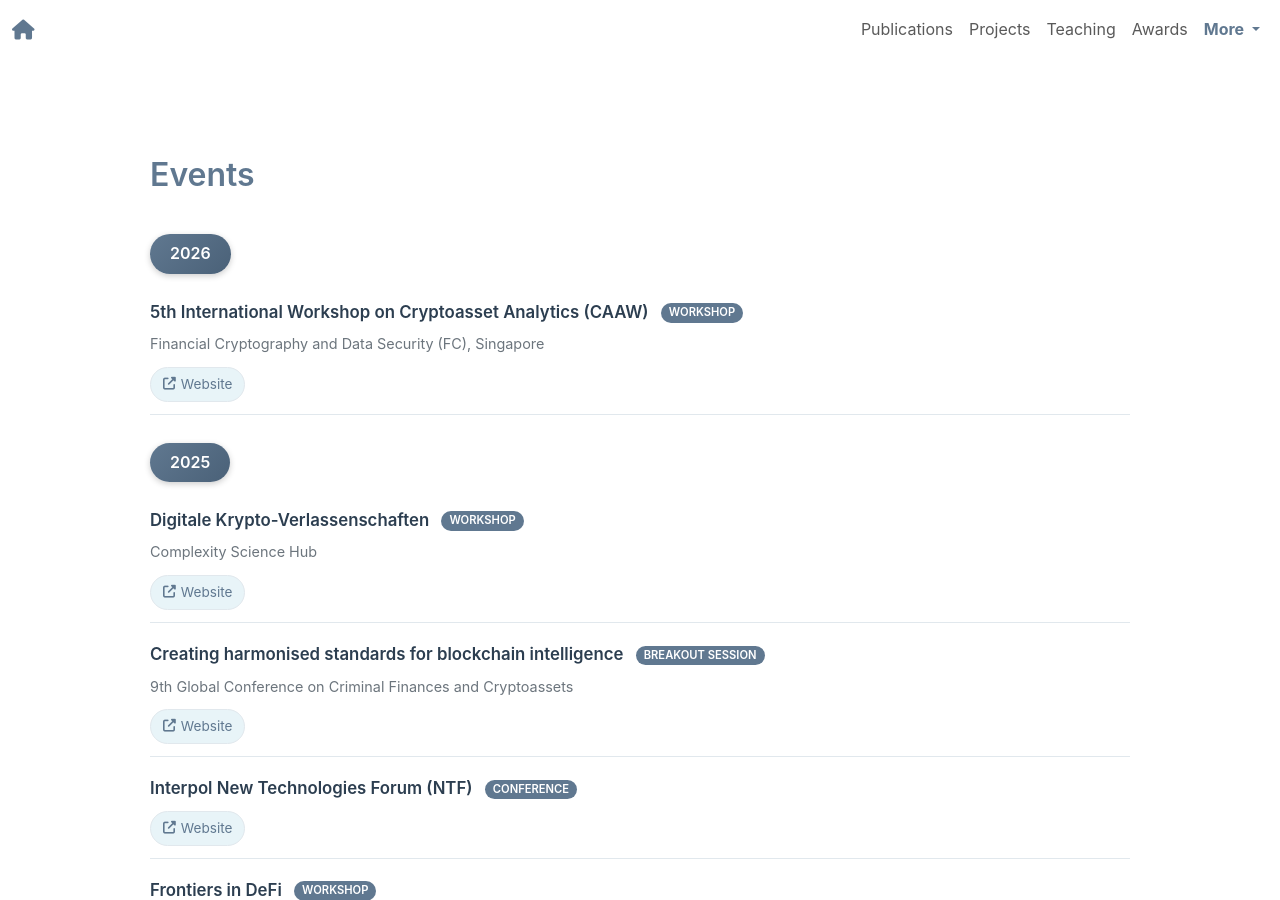
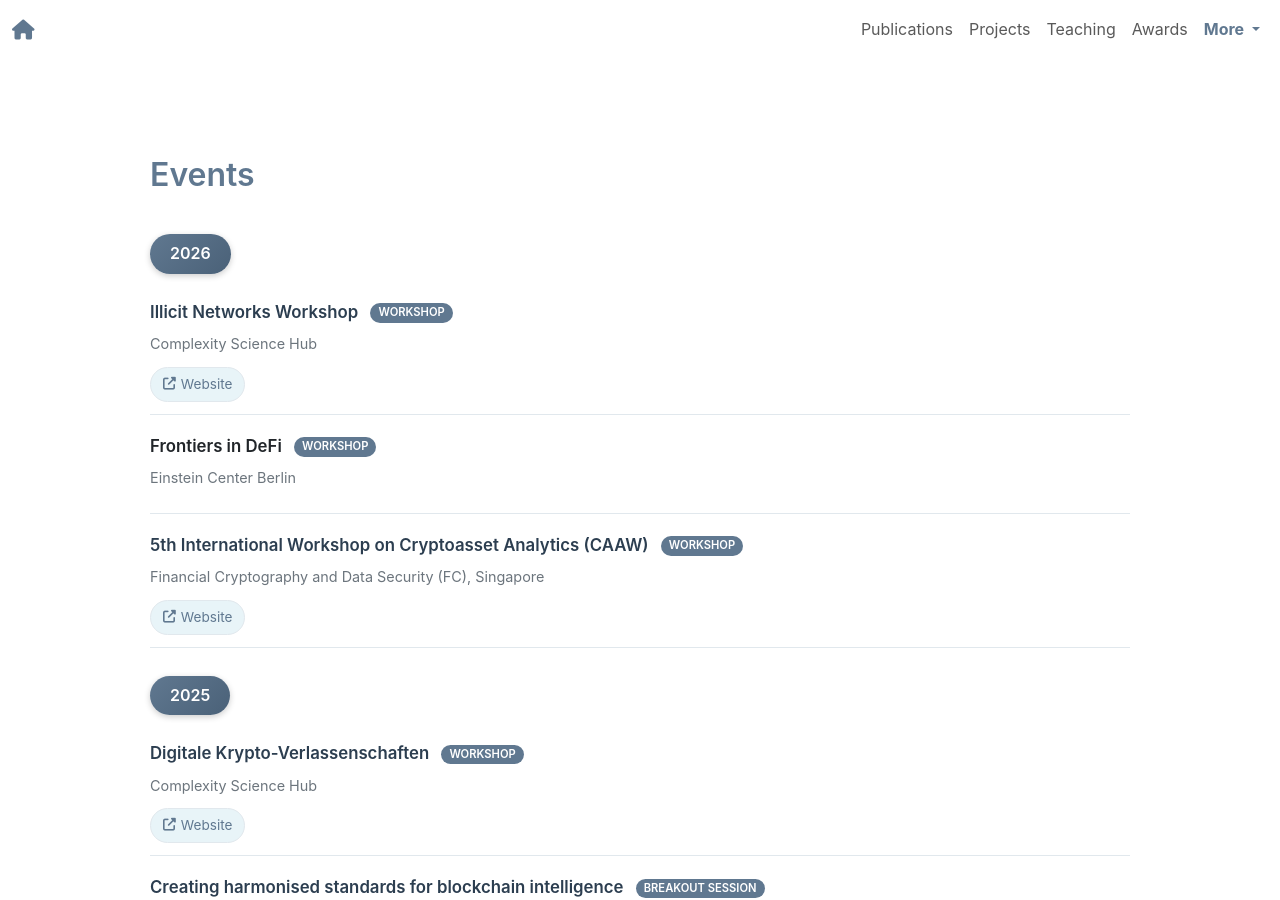
Before and after one commit to behas/behas.github.com, a Jekyll site: the page built from events.html, in a window 1280 px wide and 900 px high. Built offline with Jekyll 4.4.1, drawn with Linux system fonts in a browser that asks for light colours; a style sheet for code colours, icons or effects is not loaded.

Commit message:
add upcoming events

```diff
--- a/_data/events.yml
+++ b/_data/events.yml
@@ -1,4 +1,15 @@
 # 2026
+
+- title: "Illicit Networks Workshop"
+  uri: "https://illicitnetworksworkshop.com/"
+  venue: "Complexity Science Hub"
+  date: 2026-06-29
+  type: "Workshop"
+
+- title: "Frontiers in DeFi"
+  venue: "Einstein Center Berlin"
+  date: 2026-05-28
+  type: "Workshop"
 
 - title: "5th International Workshop on Cryptoasset Analytics (CAAW)"
   uri: "https://caaw.io/2026/"
```
